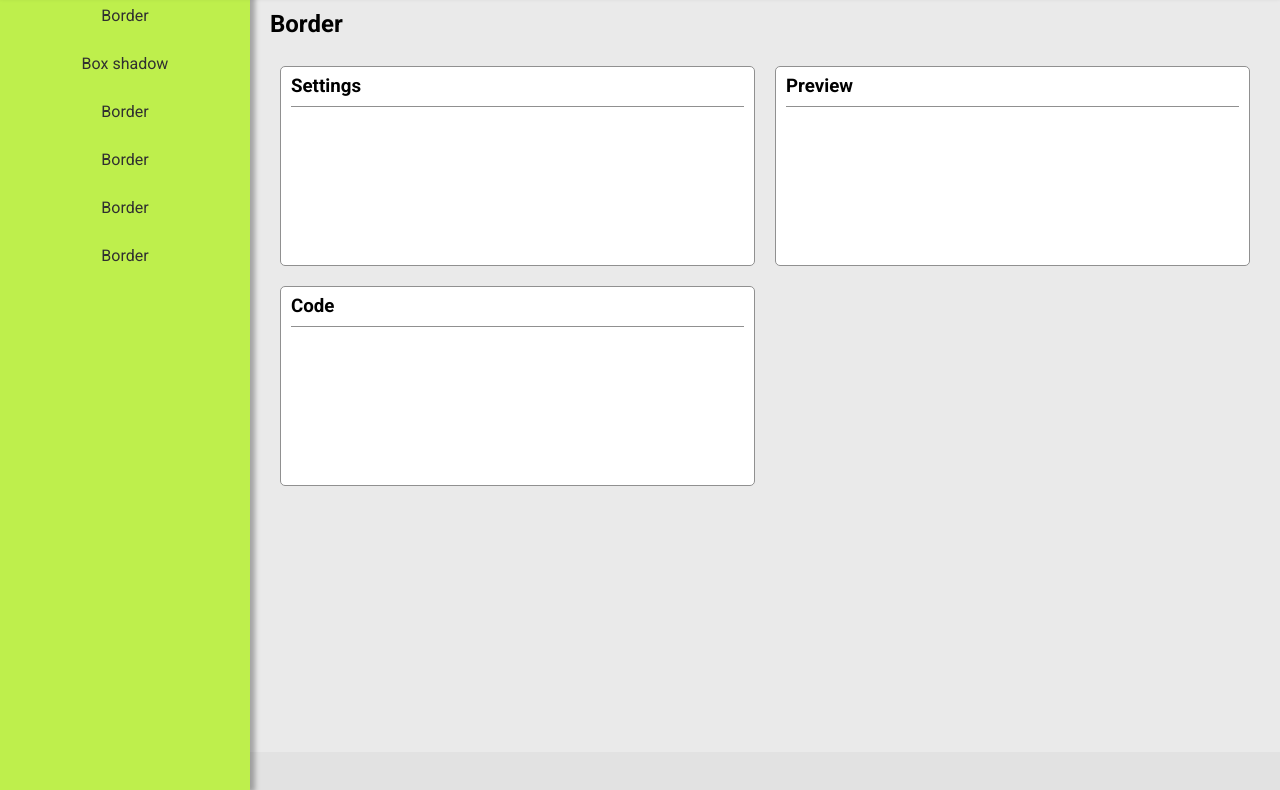
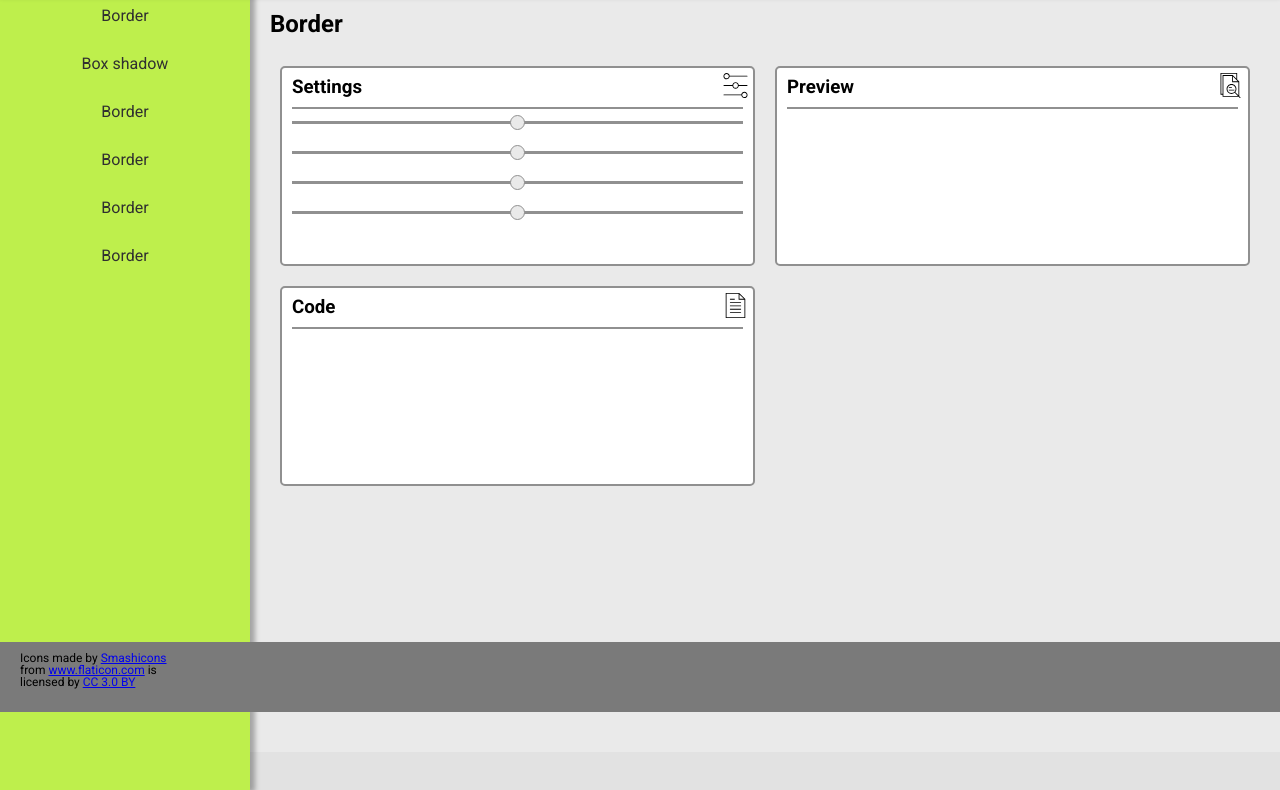
Before and after one commit to kadonomaro/codegenerator, a plain HTML site: page index.html in a window 1280 px wide. Shown: the part 88-878 px from the top of the page. Drawn offline with Linux system fonts and the light colour scheme.

Commit message:
add footer, logo, icons,

```diff
--- a/css/_border.scss
+++ b/css/_border.scss
@@ -1,6 +1,5 @@
 .border {
     height: 100vh;
-
     padding: 20px;
     background-color: $color-apps;
     &__title {
@@ -14,13 +13,40 @@
     &__settings {
         margin: 10px;
         width: calc(50% - 20px);
+        &::before {
+            content: '';
+            position: absolute;
+            top: 5px;
+            right: 5px;
+            width: 25px;
+            height: 25px;
+            background: url('../build/img/controls.svg');
+        }
     }
     &__preview {
         margin: 10px;
         width: calc(50% - 20px);
+        &::before {
+            content: '';
+            position: absolute;
+            top: 5px;
+            right: 5px;
+            width: 25px;
+            height: 25px;
+            background: url('../build/img/preview.svg');
+        }
     }
     &__code {
         margin: 10px;
         width: calc(50% - 20px);
+        &::before {
+            content: '';
+            position: absolute;
+            top: 5px;
+            right: 5px;
+            width: 25px;
+            height: 25px;
+            background: url('../build/img/file.svg');
+        }
     }
 }
--- a/css/_commom.scss
+++ b/css/_commom.scss
@@ -24,7 +24,7 @@ html {
     width: 200px;
     height: 200px;
     padding: 10px;
-    border: 1px solid $color-border;
+    border: 2px solid $color-border;
     border-radius: 5px;
 
     background-color: #fff;
@@ -32,8 +32,6 @@ html {
 
     &__title {
         padding-bottom: 10px;
-        border-bottom: 1px solid $color-border;
-
-
+        border-bottom: 2px solid $color-border;
     }
 }
--- /dev/null
+++ b/css/_footer.scss
@@ -0,0 +1,15 @@
+.footer {
+    position: fixed;
+    bottom: 0;
+    left: 0;
+    right: 0;
+    z-index: 10;
+    height: 50px;
+    padding: 10px 20px;
+    background-color: $color-footer;
+    &__copy {
+        font-size: 12px;
+        max-width: 150px;
+
+    }
+}
--- a/css/_header.scss
+++ b/css/_header.scss
@@ -4,14 +4,21 @@
     left: 0;
     right: 0;
     z-index: 10;
+
+    display: flex;
+    align-items: center;
     height: 80px;
+    padding: 0 20px;
     background-color: $color-header;
     box-shadow: 0 5px 5px rgba($color: #000000, $alpha: 0.3);
+    &__logo {
+        margin-right: 20px;
+    }
+    &__logo-img {
+        display: block;
+    }
     &__title {
-        margin: 0;
-        padding: 0 20px;
         font-size: 24px;
-        line-height: 80px;
 
     }
 }
--- /dev/null
+++ b/css/_input.scss
@@ -0,0 +1,104 @@
+/*Variables for input*/
+
+$range-height: 27px;
+$range-track-height: 3px;
+$range-thumb-width: 15px;
+$range-thumb-height: 15px;
+$range-thumb-radius: 15px;
+
+$range-track-bg: $color-border;
+
+$range-thumb-border: $color-border;
+$range-thumb-bg: $color-apps;
+
+input[type=range] {
+    height: $range-height;
+    margin: 0;
+    -webkit-appearance: none;
+    width: 100%;
+    background: transparent;
+  }
+//   input[type=range]:focus {
+//     outline: none;
+//   }
+  input[type=range]::-webkit-slider-runnable-track {
+    width: 100%;
+    height: $range-track-height;
+    cursor: pointer;
+    animate: 0.2s;
+    box-shadow: 0px 0px 0px #000000;
+    background: $range-track-bg;
+    border-radius: 0px;
+    border: 0px solid #000000;
+  }
+  input[type=range]::-webkit-slider-thumb {
+    box-shadow: 0px 0px 0px #000000;
+    border: 1px solid $range-thumb-border;
+    height: $range-thumb-height;
+    width: $range-thumb-width;
+    border-radius: $range-thumb-radius;
+    background: $range-thumb-bg;
+    cursor: pointer;
+    -webkit-appearance: none;
+    margin-top: -6px;
+
+  }
+  input[type=range]:focus::-webkit-slider-runnable-track {
+    background: $range-track-bg;
+  }
+  input[type=range]::-moz-range-track {
+    width: 100%;
+    height: $range-track-height;
+    cursor: pointer;
+    animate: 0.2s;
+    box-shadow: 0px 0px 0px #000000;
+    background: $range-track-bg;
+    border-radius: 0px;
+    border: 0px solid #000000;
+  }
+  input[type=range]::-moz-range-thumb {
+    box-shadow: 0px 0px 0px #000000;
+    border: 1px solid $range-thumb-border;
+    height: $range-thumb-height;
+    width: $range-thumb-width;
+    border-radius: $range-thumb-radius;
+    background: $range-thumb-bg;
+    cursor: pointer;
+  }
+  input[type=range]::-ms-track {
+    width: 100%;
+    height: $range-track-height;
+    cursor: pointer;
+    animate: 0.2s;
+    background: transparent;
+    border-color: transparent;
+    color: transparent;
+  }
+  input[type=range]::-ms-fill-lower {
+    background: #2497E3;
+    border: 0px solid #000000;
+    border-radius: 0px;
+    box-shadow: 0px 0px 0px #000000;
+  }
+  input[type=range]::-ms-fill-upper {
+    background: #2497E3;
+    border: 0px solid #000000;
+    border-radius: 0px;
+    box-shadow: 0px 0px 0px #000000;
+  }
+  input[type=range]::-ms-thumb {
+    margin-top: 1px;
+    box-shadow: 0px 0px 0px #000000;
+    border: 1px solid #2497E3;
+    height: 20px;
+    width: 20px;
+    border-radius: 15px;
+    background: #A1D0FF;
+    cursor: pointer;
+  }
+  input[type=range]:focus::-ms-fill-lower {
+    background: #2497E3;
+  }
+  input[type=range]:focus::-ms-fill-upper {
+    background: #2497E3;
+  }
--- a/css/_variables.scss
+++ b/css/_variables.scss
@@ -2,6 +2,7 @@ $font-main: 'Roboto', sans-serif;
 
 $color-header: #3bb8e5;
 $color-nav: #beef4c;
+$color-footer: #7a7a7a;
 $color-apps: #eaeaea;
 $color-text: #303030;
 $color-border: #909090;
--- a/css/style.scss
+++ b/css/style.scss
@@ -1,7 +1,10 @@
 @import 'variables';
 @import 'commom';
 @import 'mixins';
+@import 'input';
 @import 'header';
 @import 'nav';
 @import 'border';
 @import 'box-shadow';
+
+@import 'footer';
--- a/index.html
+++ b/index.html
@@ -11,6 +11,7 @@
 <body class="page">
 
     <header class="header">
+        <div class="header__logo"><img src="build/img/code.svg" alt="code generator" class="header__logo-img"></div>
         <h1 class="header__title">Code Generator</h1>
     </header>
 
@@ -35,7 +36,12 @@
             <div class="border__main">
                 <div class="border__settings block">
                     <h3 class="block__title">Settings</h3>
-
+                    <form action="" class="settings">
+                        <input type="range" name="" id="" class="settings__range">
+                        <input type="range" name="" id="" class="settings__range">
+                        <input type="range" name="" id="" class="settings__range">
+                        <input type="range" name="" id="" class="settings__range">
+                    </form>
                 </div>
                 <div class="border__preview block">
                     <h3 class="block__title">Preview</h3>
@@ -65,6 +71,15 @@
     </div><!--content-->
 
 
+    <footer class="footer">
+            <div class="footer__copy">Icons made by
+                <a href="https://www.flaticon.com/authors/smashicons" title="Smashicons">Smashicons</a>
+                from
+                <a href="https://www.flaticon.com/" title="Flaticon">www.flaticon.com</a>
+                is licensed by
+                <a href="http://creativecommons.org/licenses/by/3.0/" title="Creative Commons BY 3.0" target="_blank">CC 3.0 BY</a>
+            </div>
+    </footer>
 
 </body>
 </html>
```
Also changed, not shown: build/img/code.svg (added), build/img/controls.svg (added), build/img/file.svg (added), build/img/preview.svg (added), css/style.css, src/img/code.svg (added), src/img/controls.svg (added), src/img/file.svg (added), src/img/preview.svg (added), 1 other file.
